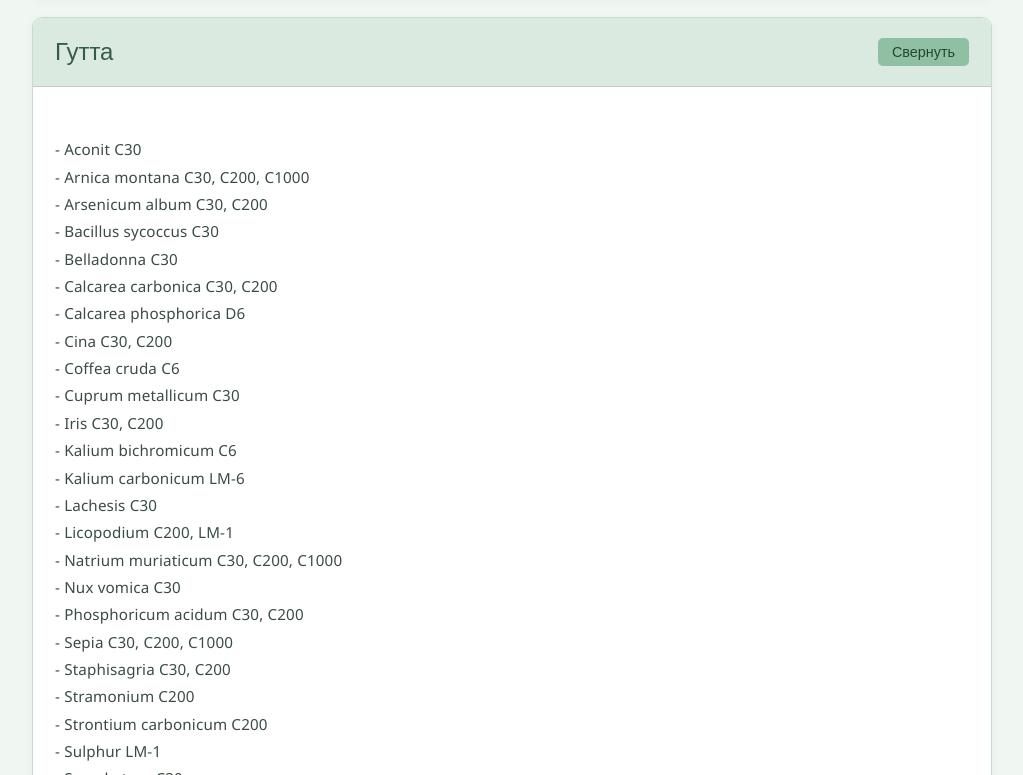
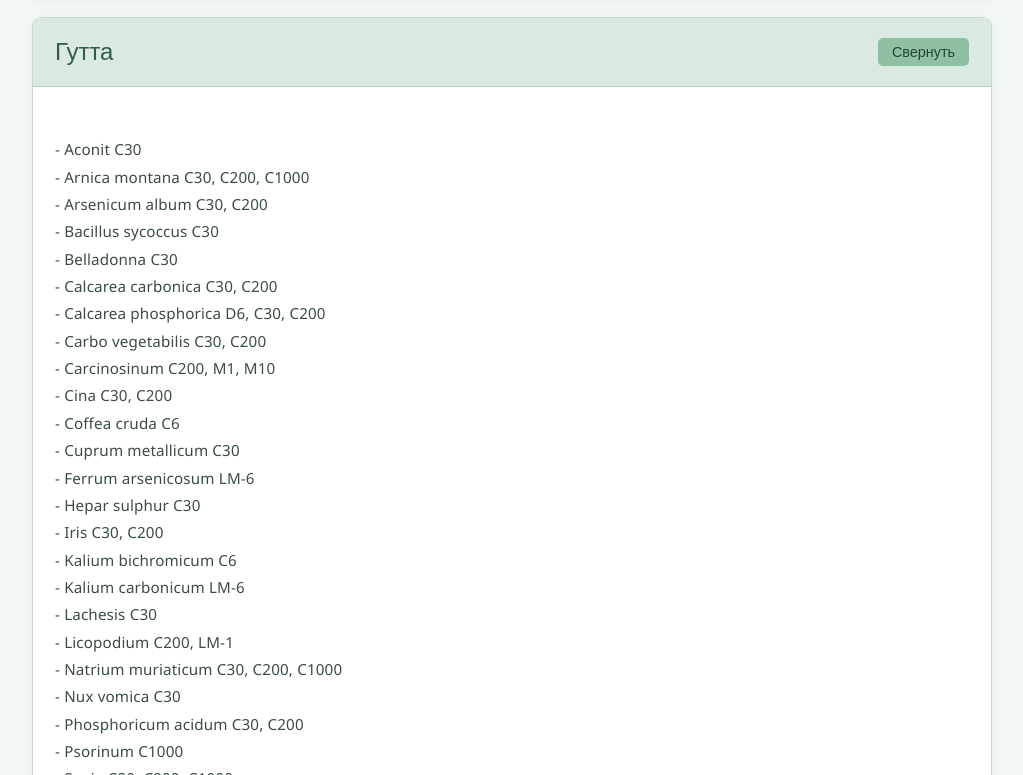
Before and after one commit to ZeroCreator/Aid_Kit, a plain HTML site: page index.html in a window 1280 px wide. Shown: the part 625-1400 px from the top of the page, without its empty margins (128-1151 px from the left). Drawn offline with Linux system fonts and the light colour scheme.

Commit message:
add remedies

```diff
--- a/index.html
+++ b/index.html
@@ -179,10 +179,14 @@
 - Bacillus sycoccus C30
 - Belladonna C30
 - Calcarea carbonica C30, C200
-- Calcarea phosphorica D6
+- Calcarea phosphorica D6, С30, С200
+- Carbo vegetabilis C30, C200
+- Carcinosinum C200, M1, M10
 - Cina C30, C200
 - Coffea cruda C6
 - Cuprum metallicum C30
+- Ferrum arsenicosum LM-6
+- Hepar sulphur C30
 - Iris C30, C200
 - Kalium bichromicum C6
 - Kalium carbonicum LM-6
@@ -191,10 +195,12 @@
 - Natrium muriaticum C30, C200, C1000
 - Nux vomica C30
 - Phosphoricum acidum C30, C200
+- Psorinum C1000
 - Sepia C30, C200, C1000
 - Staphisagria C30, C200
+- Stannum metallicum LM-4
 - Stramonium C200
-- Strontium carbonicum C200
+- Strontium carbonicum C30, C200
 - Sulphur LM-1
 - Symphytum C30
 - Rhus toxicodendron C30, C200
```
